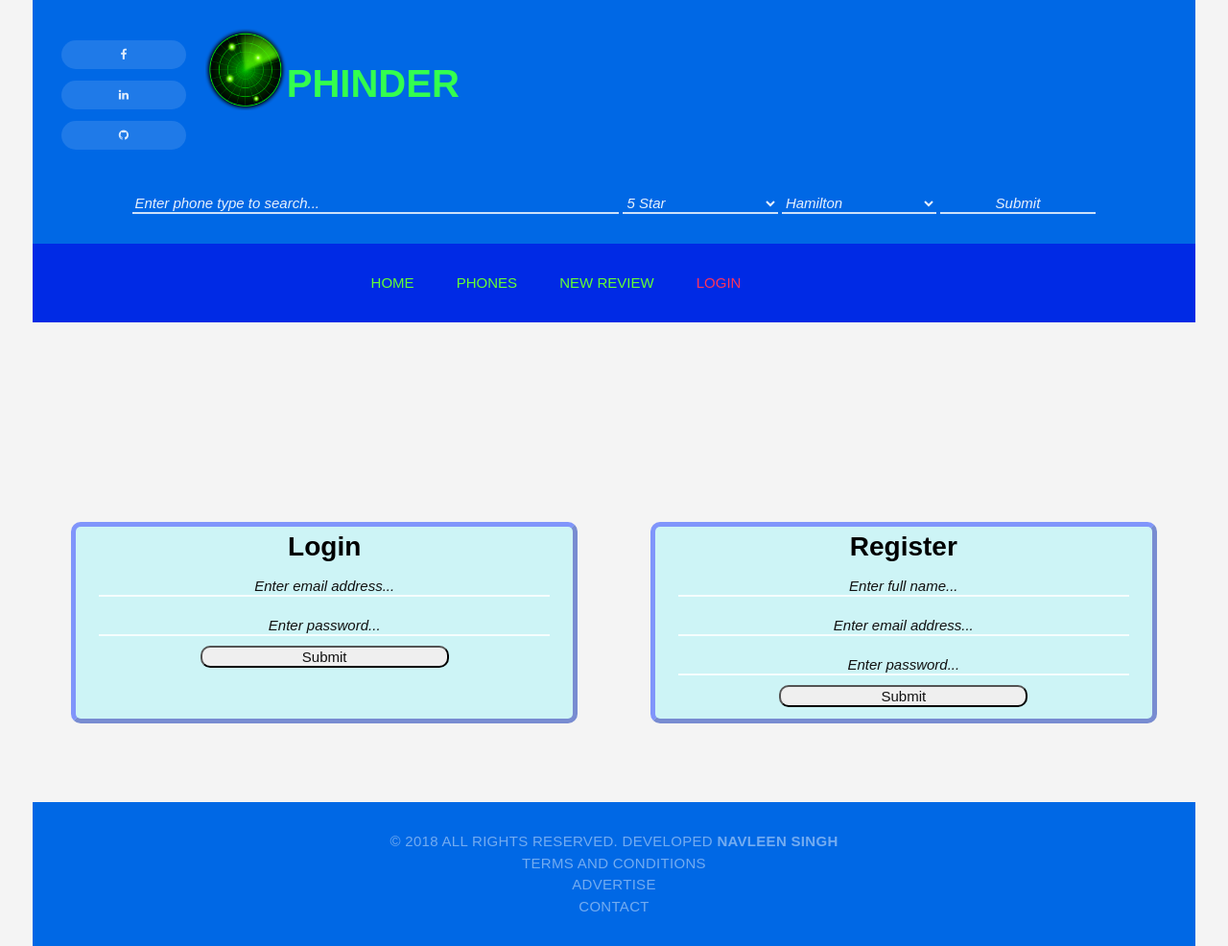
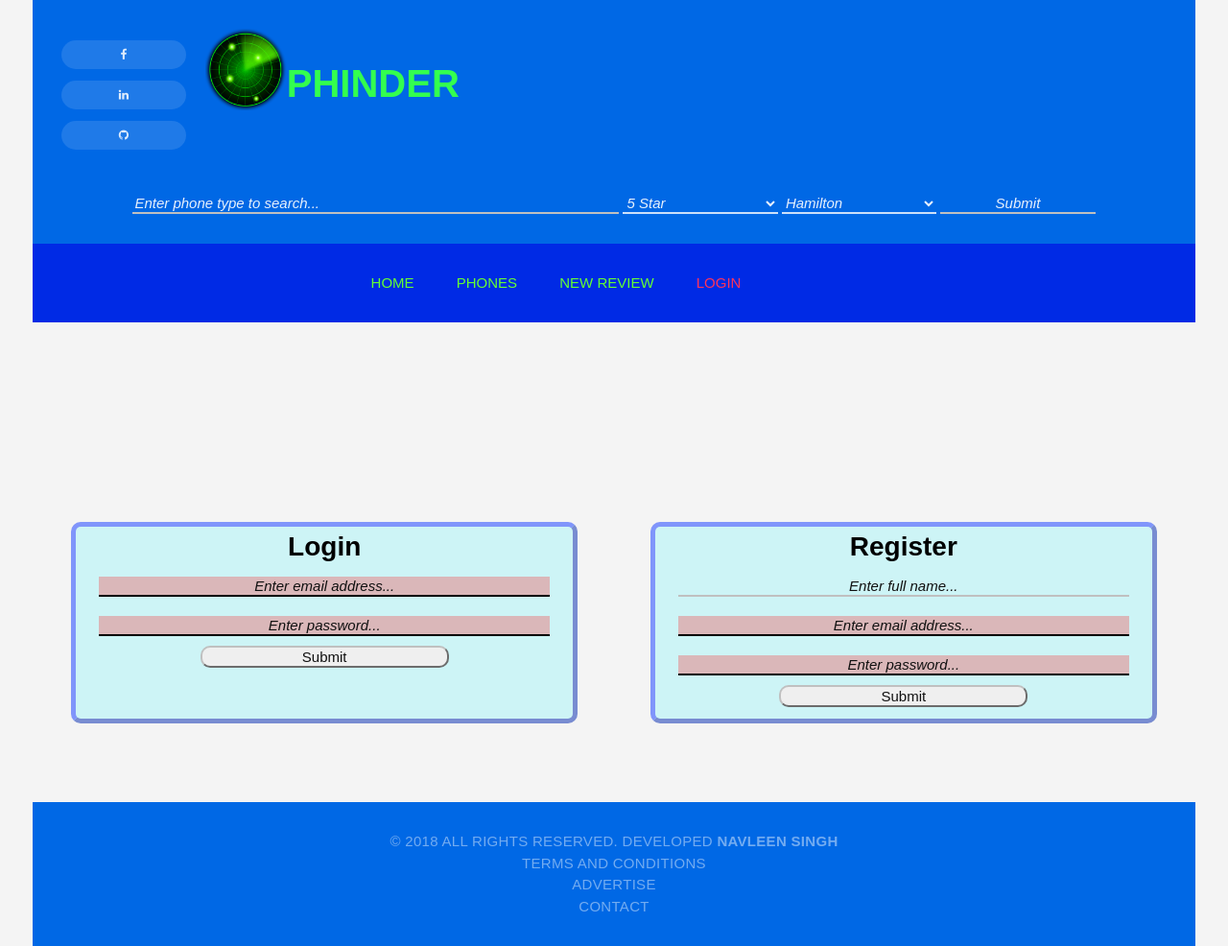
Before and after one commit to SNavleen/Phinder, a PHP site: page /login.html in a window 1280 px wide. Shown: the whole page at 96% size. Run offline with PHP 8.4, Linux system fonts and the light colour scheme.

Commit message:
added javascript validation for login and register

```diff
--- a/css/general.css
+++ b/css/general.css
@@ -22,7 +22,24 @@ ul{
 main{
   min-height: 500px;
 }
-
+input:optional{
+  border-color: silver;
+}
+input:required{
+  border-color: black;
+}
+.email-field:valid{
+  background-color: rgba(0, 255, 0, 0.25);
+}
+.email-field:invalid{
+  background-color: rgba(255, 0, 0, 0.25);
+}
+.password-field:valid{
+  background-color: rgba(0, 255, 0, 0.25);
+}
+.password-field:invalid{
+  background-color: rgba(255, 0, 0, 0.25);
+}
 /* Header information */
 header{
   background: #0068E5;
--- a/css/login.css
+++ b/css/login.css
@@ -118,9 +118,9 @@
 }
 
 /* Responsive for mobile phones*/
-@media screen and (min-width:0px) and (max-width:375px){
+@media screen and (min-width:0px) and (max-width:656px){
 }
-@media screen and (min-width:376px){
+@media screen and (min-width:656px){
   .login{
     width: 45%;
   }
--- a/login.html
+++ b/login.html
@@ -4,6 +4,7 @@
 		<title>Phinder | Login</title>
 		<link rel="stylesheet" href="css/general.css" type="text/css">
 		<link rel="stylesheet" href="css/login.css" type="text/css">
+		<script src="js/login.js" type="text/javascript"></script>
 		<meta name="viewport" content="width-device-width, initial-scale=1, user-scalable=no">
 	</head>
 	<body>
@@ -81,19 +82,19 @@
         <div class="login">
           <label class="login-title"> Login </label>
           <form method="post" class="login-form" action="#">
-            <input type="email" class="email-field" placeholder="Enter email address..." value="" name="email-field"/>
-            <input type="password" class="password-field" placeholder="Enter password..." value="" name="password-field"/>
-  					<input type="submit" class="login-submit" value="Submit">
+            <input type="email" class="email-field" placeholder="Enter email address..." value="" id="email-field-l" pattern="[a-z0-9._%+-]+@[a-z0-9.-]+\.[a-z]{2,4}$" required/>
+            <input type="password" class="password-field" placeholder="Enter password..." value="" id="password-field" required/>
+  					<input type="submit" class="login-submit" value="Submit" onclick="send('login')">
           </form>
         </div>
 
         <div class="register">
           <label class="register-title"> Register </label>
           <form method="post" class="register-form" action="#">
-            <input type="text" class="name-field" placeholder="Enter full name..." value="" name="name-field"/>
-            <input type="email" class="email-field" placeholder="Enter email address..." value="" name="email-field"/>
-            <input type="password" class="password-field" placeholder="Enter password..." value="" name="password-field"/>
-  					<input type="submit" class="register-submit" value="Submit">
+            <input type="text" class="name-field" placeholder="Enter full name..." value="" id="name-field"/>
+            <input type="email" class="email-field" placeholder="Enter email address..." value="" id="email-field-r" pattern="[a-z0-9._%+-]+@[a-z0-9.-]+\.[a-z]{2,4}$" required/>
+            <input type="password" class="password-field" placeholder="Enter password..." value="" id="password-field" required/>
+  					<input type="submit" class="register-submit" value="Submit" onclick="send('register')">
           </form>
         </div>
       </div>
```
Also changed, not shown: js/general.js (+14 -14 lines), js/login.js (added, +59 -0 lines).
